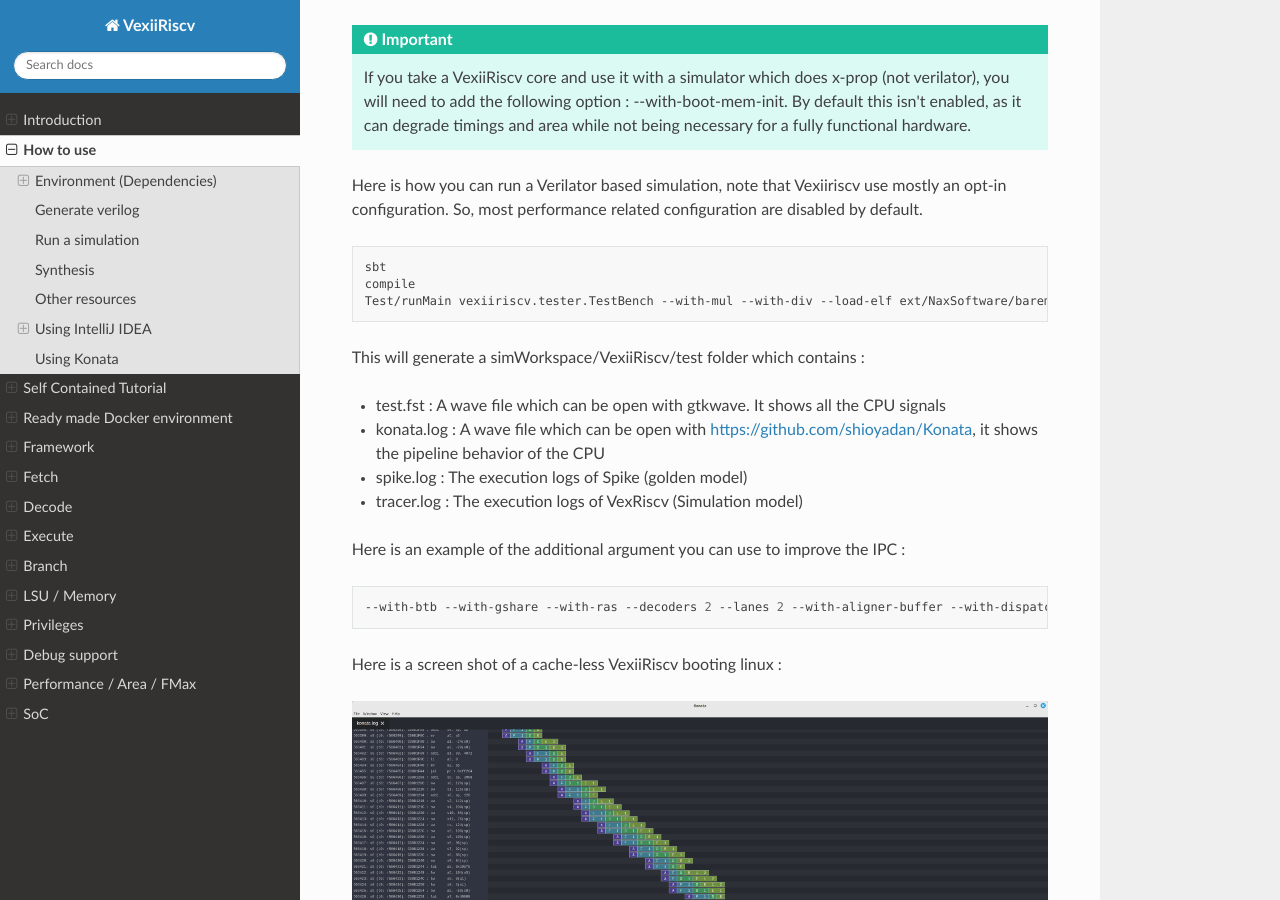
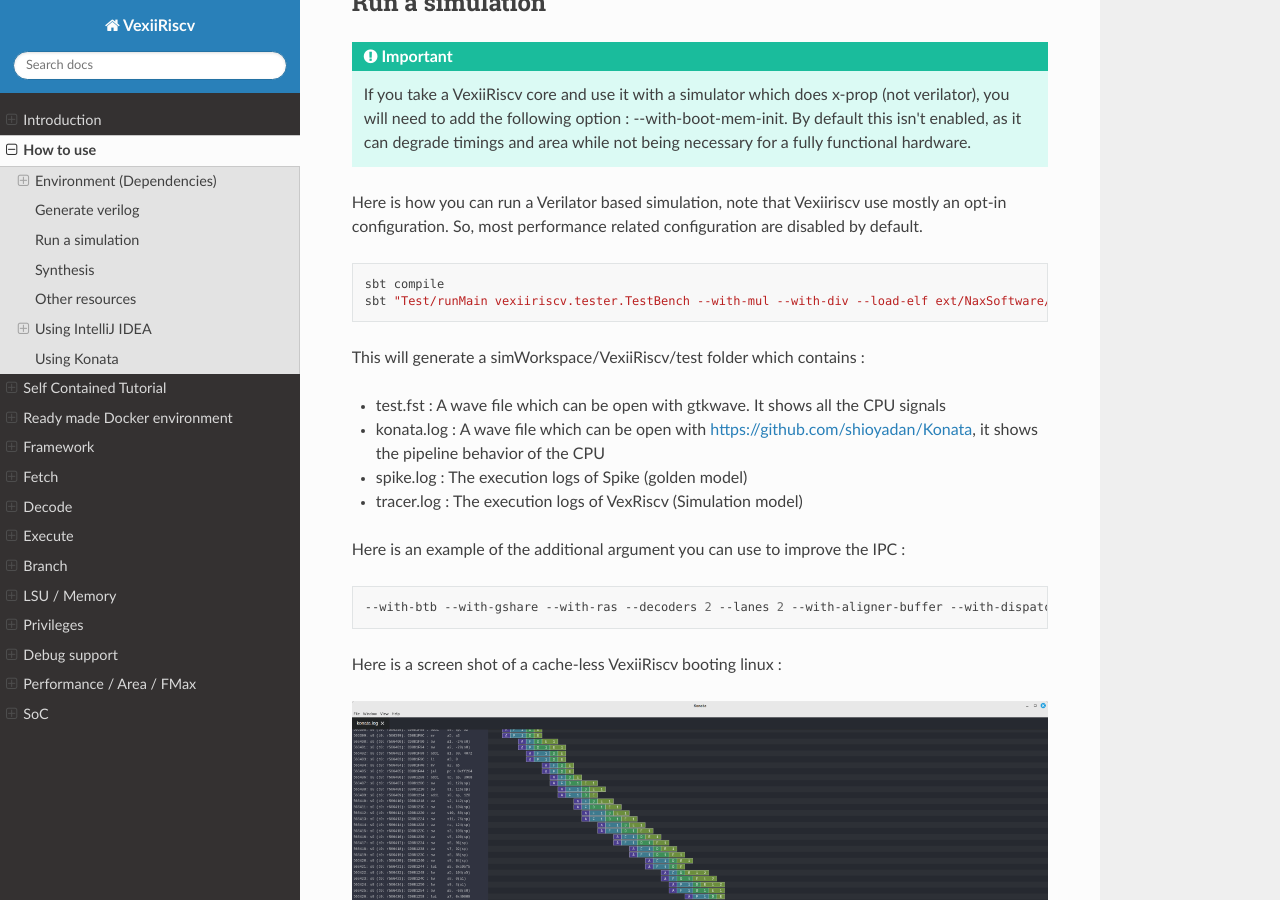
Before and after one commit to SpinalHDL/VexiiRiscv-RTD, a Sphinx documentation site: the page built from source/VexiiRiscv/HowToUse/index.rst, in a window 1280 px wide and 900 px high, scrolled down 4871 px. Built offline with Sphinx 7.4.7 and the Read the Docs theme 3.1.0, drawn with Linux system fonts in a browser that asks for light colours; some of the changed text lies outside the part shown.

```diff
--- a/source/VexiiRiscv/HowToUse/index.rst
+++ b/source/VexiiRiscv/HowToUse/index.rst
@@ -263,9 +264,8 @@ Here is how you can run a Verilator based simulation, note that Vexiiriscv use m
 
 .. code-block:: bash
 
-    sbt
-    compile
-    Test/runMain vexiiriscv.tester.TestBench --with-mul --with-div --load-elf ext/NaxSoftware/baremetal/dhrystone/build/rv32ima/dhrystone.elf --trace-all
+    sbt compile
+    sbt "Test/runMain vexiiriscv.tester.TestBench --with-mul --with-div --load-elf ext/NaxSoftware/baremetal/dhrystone/build/rv32ima/dhrystone.elf --trace-all"
 
 
 This will generate a simWorkspace/VexiiRiscv/test folder which contains :
```
Also changed, not shown: other parts of source/VexiiRiscv/HowToUse/index.rst (+1 -0 lines).
